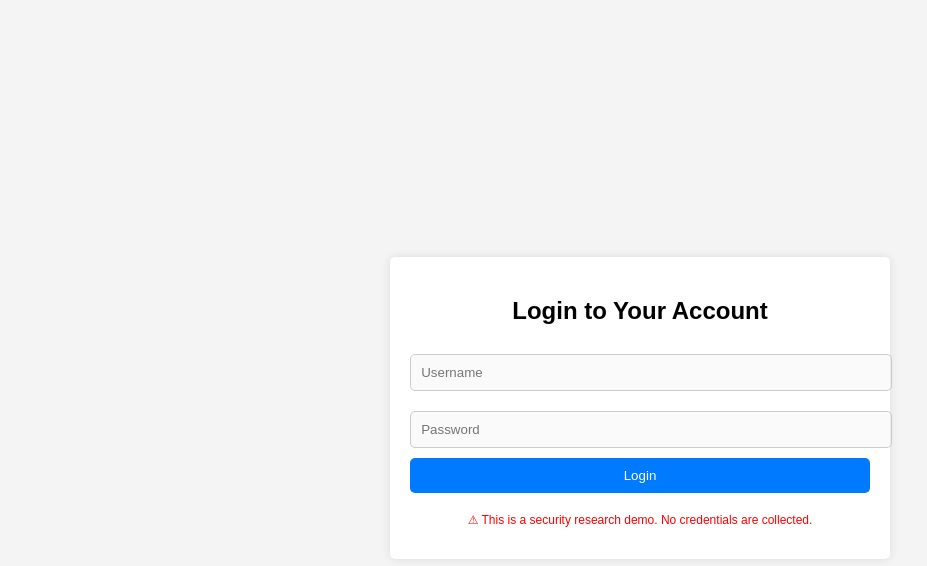
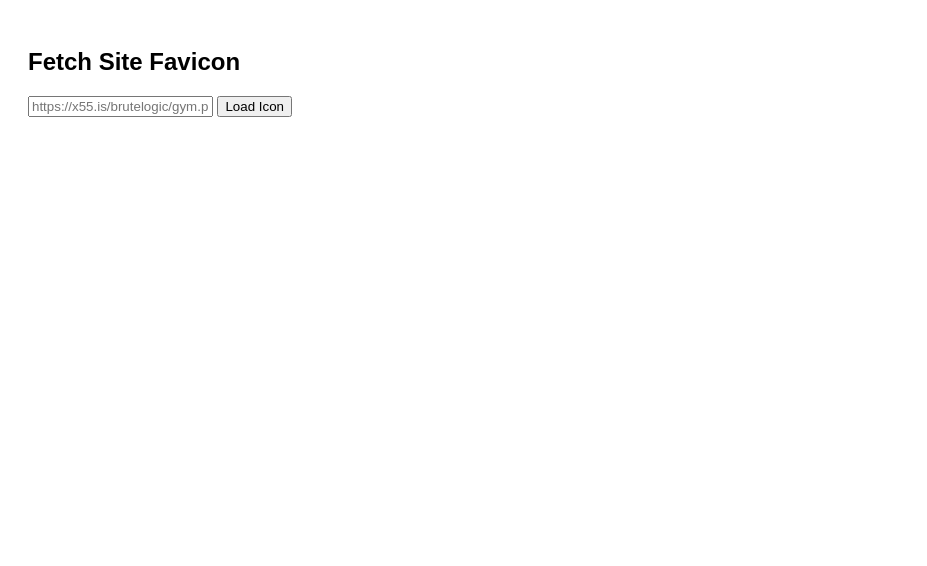
Before and after one commit to siuxsa/poc-for-testing, a plain HTML site: page index.html in a window 1280 px wide. Shown: the whole page, without its empty margins (0-927 px from the left). Drawn offline with Linux system fonts and the light colour scheme.

Commit message:
Update index.html

```diff
--- a/index.html
+++ b/index.html
@@ -2,54 +2,48 @@
 <html lang="en">
 <head>
   <meta charset="UTF-8">
-    <meta name="viewport" content="width=device-width, initial-scale=1.0">
-    <title>Login - Secure Portal</title>
+  <title>Favicon Viewer</title>
   <style>
     body {
       font-family: Arial, sans-serif;
-            background-color: #f4f4f4;
+      padding: 20px;
+    }
+    .favicon {
+      margin-top: 20px;
       display: flex;
-            justify-content: center;
       align-items: center;
-            height: 100vh;
+      gap: 10px;
     }
-        .container {
-            background: white;
-            padding: 20px;
-            box-shadow: 0px 0px 10px rgba(0, 0, 0, 0.1);
-            border-radius: 5px;
-            text-align: center;
-        }
-        .input-field {
-            width: 100%;
-            padding: 10px;
-            margin: 10px 0;
-            border: 1px solid #ccc;
-            border-radius: 5px;
-        }
-        .login-btn {
-            width: 100%;
-            padding: 10px;
-            background: #007bff;
-            color: white;
-            border: none;
-            border-radius: 5px;
-            cursor: pointer;
-        }
-        .disclaimer {
-            margin-top: 20px;
-            font-size: 12px;
-            color: red;
+    .favicon img {
+      width: 32px;
+      height: 32px;
     }
   </style>
 </head>
 <body>
-    <div class="container">
-        <h2>Login to Your Account</h2>
-        <input type="text" class="input-field" placeholder="Username" disabled>
-        <input type="password" class="input-field" placeholder="Password" disabled>
-        <button class="login-btn" disabled>Login</button>
-        <p class="disclaimer">⚠ This is a security research demo. No credentials are collected.</p>
-    </div>
+
+  <h2>Fetch Site Favicon</h2>
+  <input type="text" id="targetUrl" placeholder="https://x55.is/brutelogic/gym.php" />
+  <button onclick="loadFavicon()">Load Icon</button>
+
+  <div class="favicon" id="iconDisplay"></div>
+
+  <script>
+    function loadFavicon() {
+      const input = document.getElementById('targetUrl').value.trim();
+      try {
+        const url = new URL(input);
+        const iconUrl = `${url.origin}/favicon.ico`;
+
+        document.getElementById('iconDisplay').innerHTML = `
+          <img src="${iconUrl}" alt="favicon">
+          <span>${url.hostname}</span>
+        `;
+      } catch (e) {
+        alert('Invalid URL!');
+      }
+    }
+  </script>
+
 </body>
 </html>
```
Lines whose indentation alone changed are shown as unchanged.
